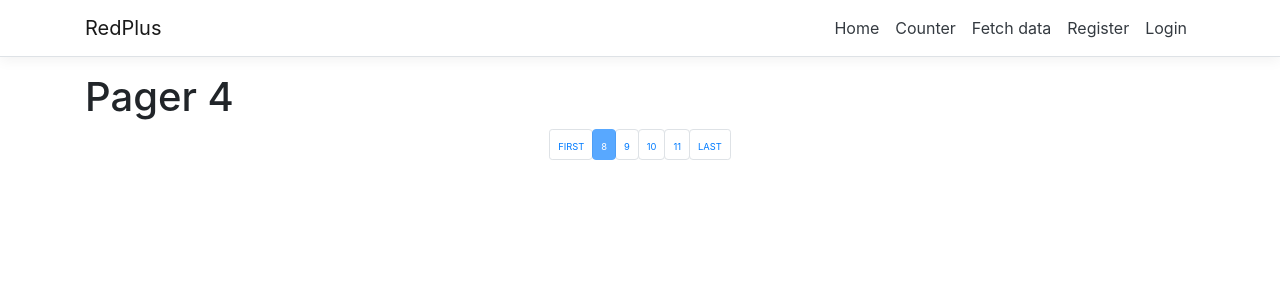
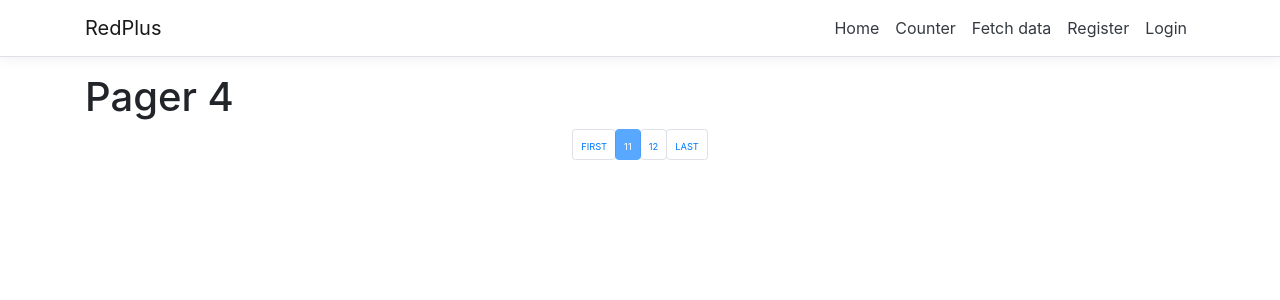
Before and after one commit to VisualAcademy/React.Pagination, a React (Create React App) app in the folder RedPlus/ClientApp/: page /pager4 in a window 1280 px wide. Shown: the top 300 px of the page. Built offline with nearby package versions, Linux system fonts and the light colour scheme; no server answers.

Commit message:
버튼 시작과 끝 값 계산식에 parseInt 함수 적용하기

```diff
--- a/RedPlus/ClientApp/src/components/Pager/PagerComponent4.jsx
+++ b/RedPlus/ClientApp/src/components/Pager/PagerComponent4.jsx
@@ -15,8 +15,8 @@ export class PagerComponent4 extends Component {
             <>
                 <h1>Pager 4</h1>
                 <DulPagination
-                    pageNumber={8} pageSize={10} pagerButtonCount={5}
-                    recordCount={109}
+                    pageNumber={11} pageSize={10} pagerButtonCount={5}
+                    recordCount={119}
                     pageIndexChanged={(pageIndex) => this.pageIndexChanged(pageIndex)}></DulPagination>
             </>
         );
--- a/RedPlus/ClientApp/src/components/Shared/DulPagination.jsx
+++ b/RedPlus/ClientApp/src/components/Shared/DulPagination.jsx
@@ -38,8 +38,8 @@ export class DulPagination extends Component {
 
         //@* 페이지 수만큼 숫자 버튼 출력 *@
         let i = 0; // 숫자 버튼, 다음 n개에서 사용
-        let start = pageIndex / pagerButtonCount * pagerButtonCount + 1; //[?]
-        let end = (pageIndex / pagerButtonCount + 1) * pagerButtonCount; //[?]
+        let start = parseInt(pageIndex / pagerButtonCount) * pagerButtonCount + 1; //[?]
+        let end = (parseInt(pageIndex / pagerButtonCount) + 1) * pagerButtonCount; //[?]
 
         for (i = start; i <= end; i++) {
             let currentNumber = i; // 현재 페이지 번호 임시 저장
```
